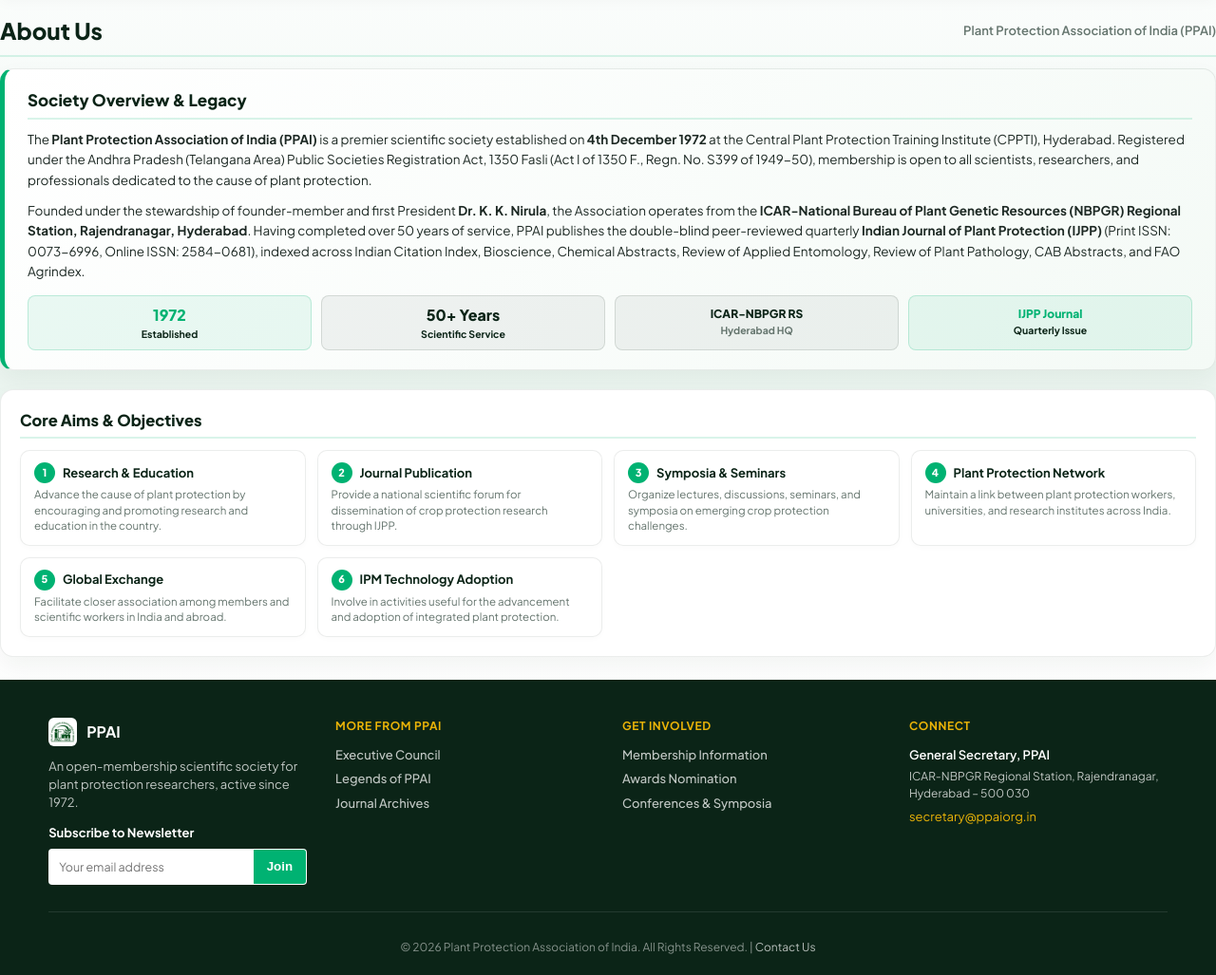
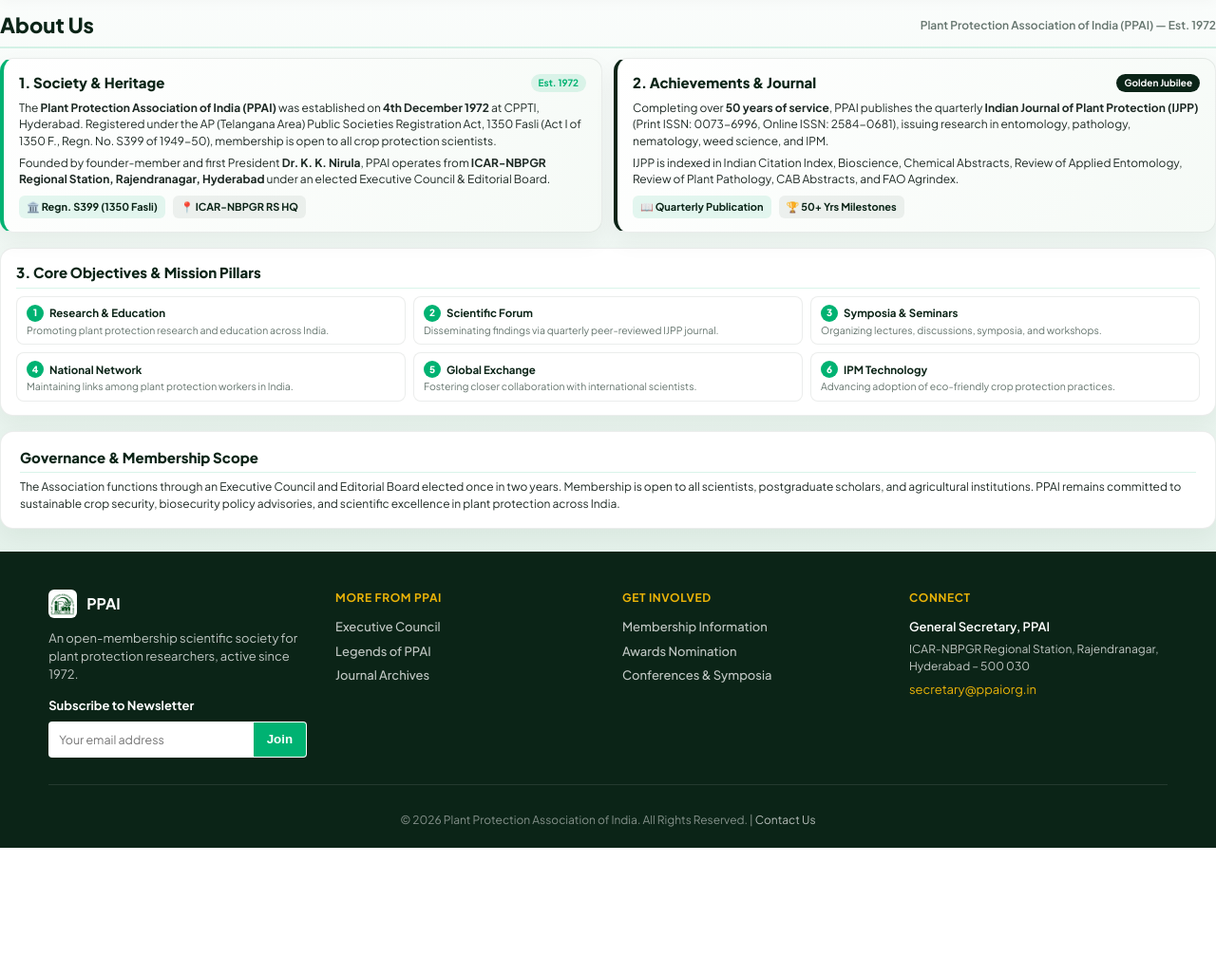
Before and after one commit to VISHNU81003/ppai-website, a Django app: page /about/ in a window 1280 px wide. Shown: the part 127-1154 px from the top of the page at 95% size. After the commit the page ends 1020 px from the top, so only its background shows below. Run offline with Django 5.2, Linux system fonts and the light colour scheme; data that the repository does not hold is empty.

Commit message:
Update About Us with 100% complete first-fold dashboard view (society history, achievements, IJPP journal, and objectives with zero scrolling) and Legends of PPAI with Past Presidents 100% visible in first fold

```diff
--- a/templates/pages/about.html
+++ b/templates/pages/about.html
@@ -3,118 +3,142 @@
 {% block title %}About Us - Plant Protection Association of India (PPAI){% endblock %}
 
 {% block content %}
-<div class="container inner-section" style="padding-top: 14px; padding-bottom: 24px;">
+<div class="container inner-section" style="padding-top: 10px; padding-bottom: 24px;">
   <!-- Title Bar -->
-  <div class="inner-title-bar" style="margin-bottom: 12px; padding-bottom: 8px;">
-    <h1 style="font-size: 24px; font-weight: 800; color: var(--deep-forest);">About Us</h1>
-    <span class="subtitle">Plant Protection Association of India (PPAI)</span>
+  <div class="inner-title-bar" style="margin-bottom: 10px; padding-bottom: 6px;">
+    <h1 style="font-size: 22px; font-weight: 800; color: var(--deep-forest); margin: 0;">About Us</h1>
+    <span class="subtitle" style="font-size: 12px;">Plant Protection Association of India (PPAI) — Est. 1972</span>
   </div>
 
-  <!-- FIRST FOLD HERO NARRATIVE SECTION (100% Visible Without Scroll) -->
-  <div class="card-box" style="padding: 20px 24px; margin-bottom: 20px; background: linear-gradient(135deg, #FFFFFF 0%, #F4FAF6 100%); border-left: 5px solid var(--vibrant-green);">
-    <h2 style="font-size: 17px; color: var(--deep-forest); margin-bottom: 10px; border-bottom: 2px solid rgba(0, 178, 114, 0.15); padding-bottom: 5px;">
-      Society Overview &amp; Legacy
-    </h2>
+  <!-- ===================================================================
+       FIRST-FOLD VIEWPORT DASHBOARD (100% VISIBLE - ZERO SCROLL / NO CUTOFF)
+  =================================================================== -->
+  <div style="display: grid; grid-template-columns: 1fr 1fr; gap: 12px; margin-bottom: 16px; align-items: stretch;">
 
-    <p style="font-size: 13.5px; line-height: 1.6; color: var(--text-main); margin-bottom: 10px;">
-      The <strong>Plant Protection Association of India (PPAI)</strong> is a premier scientific society established on <strong>4th December 1972</strong> at the Central Plant Protection Training Institute (CPPTI), Hyderabad. Registered under the Andhra Pradesh (Telangana Area) Public Societies Registration Act, 1350 Fasli (Act I of 1350 F., Regn. No. S399 of 1949-50), membership is open to all scientists, researchers, and professionals dedicated to the cause of plant protection.
-    </p>
+    <!-- Box 1: Society & Founding Heritage -->
+    <div class="card-box" style="padding: 14px 16px; background: linear-gradient(135deg, #FFFFFF 0%, #F5FAF6 100%); border-left: 4px solid var(--vibrant-green); display: flex; flex-direction: column; justify-content: space-between;">
+      <div>
+        <div style="display: flex; align-items: center; justify-content: space-between; margin-bottom: 6px;">
+          <h2 style="font-size: 15px; color: var(--deep-forest); margin: 0; border: none; padding: 0;">1. Society &amp; Heritage</h2>
+          <span class="badge-pill" style="font-size: 10px; padding: 2px 8px;">Est. 1972</span>
+        </div>
 
-    <p style="font-size: 13.5px; line-height: 1.6; color: var(--text-main); margin-bottom: 14px;">
-      Founded under the stewardship of founder-member and first President <strong>Dr. K. K. Nirula</strong>, the Association operates from the <strong>ICAR-National Bureau of Plant Genetic Resources (NBPGR) Regional Station, Rajendranagar, Hyderabad</strong>. Having completed over 50 years of service, PPAI publishes the double-blind peer-reviewed quarterly <strong>Indian Journal of Plant Protection (IJPP)</strong> (Print ISSN: 0073-6996, Online ISSN: 2584-0681), indexed across Indian Citation Index, Bioscience, Chemical Abstracts, Review of Applied Entomology, Review of Plant Pathology, CAB Abstracts, and FAO Agrindex.
-    </p>
+        <p style="font-size: 12px; line-height: 1.45; color: var(--text-main); margin-bottom: 6px;">
+          The <strong>Plant Protection Association of India (PPAI)</strong> was established on <strong>4th December 1972</strong> at CPPTI, Hyderabad. Registered under the AP (Telangana Area) Public Societies Registration Act, 1350 Fasli (Act I of 1350 F., Regn. No. S399 of 1949-50), membership is open to all crop protection scientists.
+        </p>
 
-    <!-- Stat Badges Row -->
-    <div style="display: grid; grid-template-columns: repeat(auto-fit, minmax(130px, 1fr)); gap: 10px;">
-      <div style="background: rgba(0, 178, 114, 0.08); border: 1px solid rgba(0, 178, 114, 0.2); border-radius: 8px; padding: 8px; text-align: center;">
-        <div style="font-size: 16px; font-weight: 800; color: var(--vibrant-green);">1972</div>
-        <div style="font-size: 10.5px; font-weight: 700; color: var(--deep-forest);">Established</div>
+        <p style="font-size: 12px; line-height: 1.45; color: var(--text-main); margin: 0;">
+          Founded by founder-member and first President <strong>Dr. K. K. Nirula</strong>, PPAI operates from <strong>ICAR-NBPGR Regional Station, Rajendranagar, Hyderabad</strong> under an elected Executive Council &amp; Editorial Board.
+        </p>
       </div>
 
-      <div style="background: rgba(11, 36, 23, 0.05); border: 1px solid rgba(11, 36, 23, 0.12); border-radius: 8px; padding: 8px; text-align: center;">
-        <div style="font-size: 16px; font-weight: 800; color: var(--deep-forest);">50+ Years</div>
-        <div style="font-size: 10.5px; font-weight: 700; color: var(--deep-forest);">Scientific Service</div>
+      <div style="display: flex; gap: 8px; margin-top: 8px; font-size: 11px; font-weight: 700; color: var(--deep-forest);">
+        <span style="background: rgba(0, 178, 114, 0.1); padding: 4px 8px; border-radius: 6px;">🏛️ Regn. S399 (1350 Fasli)</span>
+        <span style="background: rgba(11, 36, 23, 0.06); padding: 4px 8px; border-radius: 6px;">📍 ICAR-NBPGR RS HQ</span>
+      </div>
+    </div>
+
+    <!-- Box 2: Achievements & Official Journal (IJPP) -->
+    <div class="card-box" style="padding: 14px 16px; background: linear-gradient(135deg, #FFFFFF 0%, #F5FAF6 100%); border-left: 4px solid var(--deep-forest); display: flex; flex-direction: column; justify-content: space-between;">
+      <div>
+        <div style="display: flex; align-items: center; justify-content: space-between; margin-bottom: 6px;">
+          <h2 style="font-size: 15px; color: var(--deep-forest); margin: 0; border: none; padding: 0;">2. Achievements &amp; Journal</h2>
+          <span class="badge-pill" style="font-size: 10px; padding: 2px 8px; background: var(--deep-forest); color: white;">Golden Jubilee</span>
+        </div>
+
+        <p style="font-size: 12px; line-height: 1.45; color: var(--text-main); margin-bottom: 6px;">
+          Completing over <strong>50 years of service</strong>, PPAI publishes the quarterly <strong>Indian Journal of Plant Protection (IJPP)</strong> (Print ISSN: 0073-6996, Online ISSN: 2584-0681), issuing research in entomology, pathology, nematology, weed science, and IPM.
+        </p>
+
+        <p style="font-size: 12px; line-height: 1.45; color: var(--text-main); margin: 0;">
+          IJPP is indexed in Indian Citation Index, Bioscience, Chemical Abstracts, Review of Applied Entomology, Review of Plant Pathology, CAB Abstracts, and FAO Agrindex.
+        </p>
       </div>
 
-      <div style="background: rgba(11, 36, 23, 0.05); border: 1px solid rgba(11, 36, 23, 0.12); border-radius: 8px; padding: 8px; text-align: center;">
-        <div style="font-size: 12px; font-weight: 800; color: var(--deep-forest); margin-top: 2px;">ICAR-NBPGR RS</div>
-        <div style="font-size: 10.5px; font-weight: 700; color: var(--text-muted);">Hyderabad HQ</div>
-      </div>
-
-      <div style="background: rgba(0, 178, 114, 0.08); border: 1px solid rgba(0, 178, 114, 0.2); border-radius: 8px; padding: 8px; text-align: center;">
-        <div style="font-size: 12px; font-weight: 800; color: var(--vibrant-green); margin-top: 2px;">IJPP Journal</div>
-        <div style="font-size: 10.5px; font-weight: 700; color: var(--deep-forest);">Quarterly Issue</div>
+      <div style="display: flex; gap: 8px; margin-top: 8px; font-size: 11px; font-weight: 700; color: var(--deep-forest);">
+        <span style="background: rgba(0, 178, 114, 0.1); padding: 4px 8px; border-radius: 6px;">📖 Quarterly Publication</span>
+        <span style="background: rgba(11, 36, 23, 0.06); padding: 4px 8px; border-radius: 6px;">🏆 50+ Yrs Milestones</span>
       </div>
     </div>
   </div>
 
-  <!-- SECONDARY OBJECTIVES SECTION (Scrollable Below) -->
-  <div class="card-box" style="padding: 20px;">
-    <h2 style="font-size: 16.5px; color: var(--deep-forest); margin-bottom: 12px; border-bottom: 2px solid rgba(0, 178, 114, 0.15); padding-bottom: 5px;">
-      Core Aims &amp; Objectives
+  <!-- FIRST-FOLD MATRIX: 6 Core Objectives Grid (100% VISIBLE WITHOUT SCROLL) -->
+  <div class="card-box" style="padding: 14px 16px; margin-bottom: 16px;">
+    <h2 style="font-size: 15px; color: var(--deep-forest); margin-bottom: 8px; border-bottom: 1.5px solid rgba(0, 178, 114, 0.15); padding-bottom: 4px;">
+      3. Core Objectives &amp; Mission Pillars
     </h2>
 
-    <div style="display: grid; grid-template-columns: repeat(auto-fit, minmax(280px, 1fr)); gap: 12px;">
-      <div style="background: #FFFFFF; border: 1px solid var(--border-color); border-radius: 10px; padding: 12px 14px; box-shadow: 0 2px 6px rgba(11,36,23,0.02);">
-        <div style="display: flex; align-items: center; gap: 8px; margin-bottom: 4px;">
-          <span style="width: 22px; height: 22px; border-radius: 50%; background: var(--vibrant-green); color: white; display: inline-flex; align-items: center; justify-content: center; font-size: 11px; font-weight: 800;">1</span>
-          <h3 style="font-size: 13px; font-weight: 700; color: var(--deep-forest); margin: 0;">Research &amp; Education</h3>
+    <div style="display: grid; grid-template-columns: repeat(3, 1fr); gap: 8px;">
+      <div style="background: #FFFFFF; border: 1px solid var(--border-color); border-radius: 8px; padding: 8px 10px;">
+        <div style="display: flex; align-items: center; gap: 6px; margin-bottom: 2px;">
+          <span style="width: 18px; height: 18px; border-radius: 50%; background: var(--vibrant-green); color: white; display: inline-flex; align-items: center; justify-content: center; font-size: 10px; font-weight: 800;">1</span>
+          <h3 style="font-size: 11.5px; font-weight: 700; color: var(--deep-forest); margin: 0;">Research &amp; Education</h3>
         </div>
-        <p style="font-size: 11.5px; color: var(--text-muted); line-height: 1.4; margin: 0;">
-          Advance the cause of plant protection by encouraging and promoting research and education in the country.
+        <p style="font-size: 10.5px; color: var(--text-muted); line-height: 1.3; margin: 0;">
+          Promoting plant protection research and education across India.
         </p>
       </div>
 
-      <div style="background: #FFFFFF; border: 1px solid var(--border-color); border-radius: 10px; padding: 12px 14px; box-shadow: 0 2px 6px rgba(11,36,23,0.02);">
-        <div style="display: flex; align-items: center; gap: 8px; margin-bottom: 4px;">
-          <span style="width: 22px; height: 22px; border-radius: 50%; background: var(--vibrant-green); color: white; display: inline-flex; align-items: center; justify-content: center; font-size: 11px; font-weight: 800;">2</span>
-          <h3 style="font-size: 13px; font-weight: 700; color: var(--deep-forest); margin: 0;">Journal Publication</h3>
+      <div style="background: #FFFFFF; border: 1px solid var(--border-color); border-radius: 8px; padding: 8px 10px;">
+        <div style="display: flex; align-items: center; gap: 6px; margin-bottom: 2px;">
+          <span style="width: 18px; height: 18px; border-radius: 50%; background: var(--vibrant-green); color: white; display: inline-flex; align-items: center; justify-content: center; font-size: 10px; font-weight: 800;">2</span>
+          <h3 style="font-size: 11.5px; font-weight: 700; color: var(--deep-forest); margin: 0;">Scientific Forum</h3>
         </div>
-        <p style="font-size: 11.5px; color: var(--text-muted); line-height: 1.4; margin: 0;">
-          Provide a national scientific forum for dissemination of crop protection research through IJPP.
+        <p style="font-size: 10.5px; color: var(--text-muted); line-height: 1.3; margin: 0;">
+          Disseminating findings via quarterly peer-reviewed IJPP journal.
         </p>
       </div>
 
-      <div style="background: #FFFFFF; border: 1px solid var(--border-color); border-radius: 10px; padding: 12px 14px; box-shadow: 0 2px 6px rgba(11,36,23,0.02);">
-        <div style="display: flex; align-items: center; gap: 8px; margin-bottom: 4px;">
-          <span style="width: 22px; height: 22px; border-radius: 50%; background: var(--vibrant-green); color: white; display: inline-flex; align-items: center; justify-content: center; font-size: 11px; font-weight: 800;">3</span>
-          <h3 style="font-size: 13px; font-weight: 700; color: var(--deep-forest); margin: 0;">Symposia &amp; Seminars</h3>
+      <div style="background: #FFFFFF; border: 1px solid var(--border-color); border-radius: 8px; padding: 8px 10px;">
+        <div style="display: flex; align-items: center; gap: 6px; margin-bottom: 2px;">
+          <span style="width: 18px; height: 18px; border-radius: 50%; background: var(--vibrant-green); color: white; display: inline-flex; align-items: center; justify-content: center; font-size: 10px; font-weight: 800;">3</span>
+          <h3 style="font-size: 11.5px; font-weight: 700; color: var(--deep-forest); margin: 0;">Symposia &amp; Seminars</h3>
         </div>
-        <p style="font-size: 11.5px; color: var(--text-muted); line-height: 1.4; margin: 0;">
-          Organize lectures, discussions, seminars, and symposia on emerging crop protection challenges.
+        <p style="font-size: 10.5px; color: var(--text-muted); line-height: 1.3; margin: 0;">
+          Organizing lectures, discussions, symposia, and workshops.
         </p>
       </div>
 
-      <div style="background: #FFFFFF; border: 1px solid var(--border-color); border-radius: 10px; padding: 12px 14px; box-shadow: 0 2px 6px rgba(11,36,23,0.02);">
-        <div style="display: flex; align-items: center; gap: 8px; margin-bottom: 4px;">
-          <span style="width: 22px; height: 22px; border-radius: 50%; background: var(--vibrant-green); color: white; display: inline-flex; align-items: center; justify-content: center; font-size: 11px; font-weight: 800;">4</span>
-          <h3 style="font-size: 13px; font-weight: 700; color: var(--deep-forest); margin: 0;">Plant Protection Network</h3>
+      <div style="background: #FFFFFF; border: 1px solid var(--border-color); border-radius: 8px; padding: 8px 10px;">
+        <div style="display: flex; align-items: center; gap: 6px; margin-bottom: 2px;">
+          <span style="width: 18px; height: 18px; border-radius: 50%; background: var(--vibrant-green); color: white; display: inline-flex; align-items: center; justify-content: center; font-size: 10px; font-weight: 800;">4</span>
+          <h3 style="font-size: 11.5px; font-weight: 700; color: var(--deep-forest); margin: 0;">National Network</h3>
         </div>
-        <p style="font-size: 11.5px; color: var(--text-muted); line-height: 1.4; margin: 0;">
-          Maintain a link between plant protection workers, universities, and research institutes across India.
+        <p style="font-size: 10.5px; color: var(--text-muted); line-height: 1.3; margin: 0;">
+          Maintaining links among plant protection workers in India.
         </p>
       </div>
 
-      <div style="background: #FFFFFF; border: 1px solid var(--border-color); border-radius: 10px; padding: 12px 14px; box-shadow: 0 2px 6px rgba(11,36,23,0.02);">
-        <div style="display: flex; align-items: center; gap: 8px; margin-bottom: 4px;">
-          <span style="width: 22px; height: 22px; border-radius: 50%; background: var(--vibrant-green); color: white; display: inline-flex; align-items: center; justify-content: center; font-size: 11px; font-weight: 800;">5</span>
-          <h3 style="font-size: 13px; font-weight: 700; color: var(--deep-forest); margin: 0;">Global Exchange</h3>
+      <div style="background: #FFFFFF; border: 1px solid var(--border-color); border-radius: 8px; padding: 8px 10px;">
+        <div style="display: flex; align-items: center; gap: 6px; margin-bottom: 2px;">
+          <span style="width: 18px; height: 18px; border-radius: 50%; background: var(--vibrant-green); color: white; display: inline-flex; align-items: center; justify-content: center; font-size: 10px; font-weight: 800;">5</span>
+          <h3 style="font-size: 11.5px; font-weight: 700; color: var(--deep-forest); margin: 0;">Global Exchange</h3>
         </div>
-        <p style="font-size: 11.5px; color: var(--text-muted); line-height: 1.4; margin: 0;">
-          Facilitate closer association among members and scientific workers in India and abroad.
+        <p style="font-size: 10.5px; color: var(--text-muted); line-height: 1.3; margin: 0;">
+          Fostering closer collaboration with international scientists.
         </p>
       </div>
 
-      <div style="background: #FFFFFF; border: 1px solid var(--border-color); border-radius: 10px; padding: 12px 14px; box-shadow: 0 2px 6px rgba(11,36,23,0.02);">
-        <div style="display: flex; align-items: center; gap: 8px; margin-bottom: 4px;">
-          <span style="width: 22px; height: 22px; border-radius: 50%; background: var(--vibrant-green); color: white; display: inline-flex; align-items: center; justify-content: center; font-size: 11px; font-weight: 800;">6</span>
-          <h3 style="font-size: 13px; font-weight: 700; color: var(--deep-forest); margin: 0;">IPM Technology Adoption</h3>
+      <div style="background: #FFFFFF; border: 1px solid var(--border-color); border-radius: 8px; padding: 8px 10px;">
+        <div style="display: flex; align-items: center; gap: 6px; margin-bottom: 2px;">
+          <span style="width: 18px; height: 18px; border-radius: 50%; background: var(--vibrant-green); color: white; display: inline-flex; align-items: center; justify-content: center; font-size: 10px; font-weight: 800;">6</span>
+          <h3 style="font-size: 11.5px; font-weight: 700; color: var(--deep-forest); margin: 0;">IPM Technology</h3>
         </div>
-        <p style="font-size: 11.5px; color: var(--text-muted); line-height: 1.4; margin: 0;">
-          Involve in activities useful for the advancement and adoption of integrated plant protection.
+        <p style="font-size: 10.5px; color: var(--text-muted); line-height: 1.3; margin: 0;">
+          Advancing adoption of eco-friendly crop protection practices.
         </p>
       </div>
     </div>
   </div>
+
+  <!-- EXTENDED DETAILS (Scrollable Below First Fold) -->
+  <div class="card-box" style="padding: 16px 20px;">
+    <h2 style="font-size: 15px; color: var(--deep-forest); margin-bottom: 6px; border-bottom: 1.5px solid rgba(0, 178, 114, 0.15); padding-bottom: 4px;">
+      Governance &amp; Membership Scope
+    </h2>
+    <p style="font-size: 12px; color: var(--text-main); line-height: 1.5; margin: 0;">
+      The Association functions through an Executive Council and Editorial Board elected once in two years. Membership is open to all scientists, postgraduate scholars, and agricultural institutions. PPAI remains committed to sustainable crop security, biosecurity policy advisories, and scientific excellence in plant protection across India.
+    </p>
+  </div>
 </div>
 {% endblock %}
```
Also changed, not shown: templates/pages/legends.html (+46 -41 lines).
